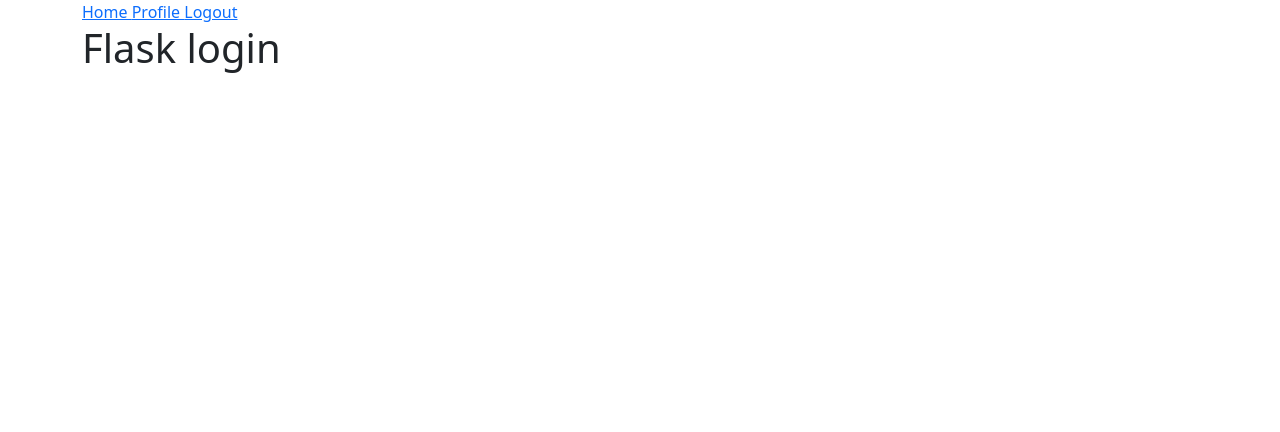
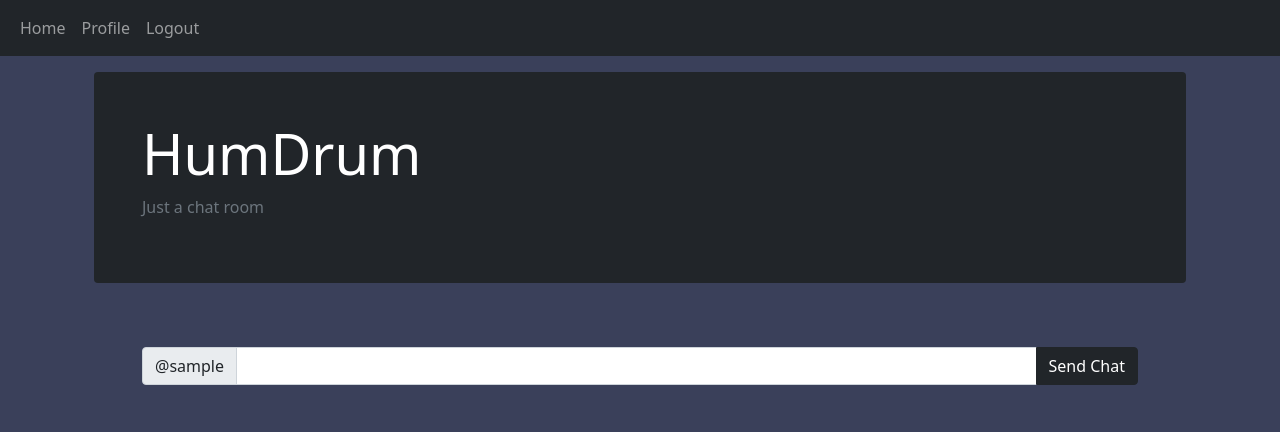
Before and after one commit to domtom1126/chat_client, a Flask app: page / in a window 1280 px wide. Shown: the top 432 px of the page. Run offline with Flask 2, Linux system fonts and the light colour scheme; the visitor is signed in with stand-in values (Sample User, id 1); data comes from the database, SQL or seed files in the repository; parts of the project's set-up code (start-up, migrations or seed data) failed here and were passed over.

Commit message:
Styling changes

```diff
--- a/chat2/auth.py
+++ b/chat2/auth.py
@@ -21,7 +21,7 @@ def login_post():
         return redirect(url_for('auth.login'))
 
     login_user(user)
-    return redirect(url_for('main.profile'))
+    return redirect(url_for('main.index'))
 
 @auth.route('/signup')
 def signup():
@@ -48,4 +48,4 @@ def signup_post():
 @login_required
 def logout():
     logout_user()
-    return redirect(url_for('main.index'))
+    return redirect(url_for('auth.login'))
--- a/chat2/templates/base.html
+++ b/chat2/templates/base.html
@@ -5,37 +5,69 @@
     <meta charset="utf-8">
     <meta http-equiv="X-UA-Compatible" content="IE=edge">
     <meta name="viewport" content="width=device-width, initial-scale=1">
-    <title>Flask Auth Example</title>
+    <title>HumDrum</title>
     <link href="https://cdn.jsdelivr.net/npm/bootstrap@5.0.0-beta3/dist/css/bootstrap.min.css" rel="stylesheet"
         integrity="sha384-eOJMYsd53ii+scO/bJGFsiCZc+5NDVN2yr8+0RDqr0Ql0h+rP48ckxlpbzKgwra6" crossorigin="anonymous">
+    <script src="https://cdn.jsdelivr.net/npm/bootstrap@5.0.0-beta3/dist/js/bootstrap.bundle.min.js" integrity="sha384-JEW9xMcG8R+pH31jmWH6WWP0WintQrMb4s7ZOdauHnUtxwoG2vI5DkLtS3qm9Ekf" crossorigin="anonymous"></script>
 
 
 </head>
+<style>
+    h1 {
+        color: white
+    }
+    body {
+        background-color: #3A405A;
+    }
+</style>
 
 <body>
-    <div class="container">
-        <a href="{{ url_for('main.index') }}" class="navbar-link">
+    <nav class="navbar navbar-expand-lg navbar-dark bg-dark">
+        <div class="container-fluid">
+            <button class="navbar-toggler" type="button" data-bs-toggle="collapse"
+                data-bs-target="#navbarSupportedContent" aria-controls="navbarSupportedContent" aria-expanded="false"
+                aria-label="Toggle navigation">
+                <span class="navbar-toggler-icon"></span>
+            </button>
+            <div class="collapse navbar-collapse" id="navbarSupportedContent">
+                <ul class="navbar-nav me-auto mb-2 mb-lg-0">
+                    <li class="nav-item">
+                        <a href="{{ url_for('main.index') }}" class="nav-link">
                             Home
                         </a>
+                    </li>
+                    <li class="nav-item">
                         {% if current_user.is_authenticated %}
-        <a href="{{ url_for('main.profile') }}" class="navbar-item">
+                        <a href="{{ url_for('main.profile') }}" class="nav-link">
                             Profile
                         </a>
                         {% endif %}
+                    </li>
+                    <li class="nav-item">
                         {% if not current_user.is_authenticated %}
-        <a href="{{ url_for('auth.login') }}" class="navbar-item">
+                        <a href="{{ url_for('auth.login') }}" class="nav-link">
                             Login
                         </a>
-        <a href="{{ url_for('auth.signup') }}" class="navbar-item">
+                    </li>
+                    <li class="nav-item">
+                        <a href="{{ url_for('auth.signup') }}" class="nav-link">
                             Sign Up
                         </a>
                         {% endif %}
+                    </li>
+
+
+                    <li class="nav-item">
                         {% if current_user.is_authenticated %}
-        <a href="{{ url_for('auth.logout') }}" class="navbar-item">
+                        <a href="{{ url_for('auth.logout') }}" class="nav-link">
                             Logout
                         </a>
                         {% endif %}
+                    </li>
+                </ul>
             </div>
+        </div>
+    </nav>
 
     <div class="hero-body">
         <div class="container has-text-centered">
@@ -43,7 +75,7 @@
             {% endblock %}
         </div>
     </div>
-    </section>
+
 </body>
 
 </html>
--- a/chat2/templates/index.html
+++ b/chat2/templates/index.html
@@ -1,5 +1,32 @@
 {% extends "base.html" %}
 
 {% block content %}
-<h1>Flask login</h1>
+<div class="container">
+<div class="bg-dark text-secondary px-5 mt-3 text-left rounded">
+    <div class="py-5">
+        <h1 class="display-4 text-white">HumDrum</h1>
+        <div class="">
+            <p class="">Just a chat room</p>
+        </div>
+    </div>
+</div>
+
+<!-- TODO Feed will be here -->
+<!-- Use flask socketio for sending and receiving messages -->
+
+{% if current_user.is_authenticated %}
+<form method="POST" action="/send_message">
+    <div class="input-group mb-3 container-fluid mt-3 p-5">
+        <span class="input-group-text" id="inputGroup-sizing-default">@{{ current_user.username }}</span>
+        <input type="text" class="form-control" aria-label="Sizing example input"
+            aria-describedby="inputGroup-sizing-default">
+        <button class="btn btn-dark" type="button">Send Chat</button>
+    </div>
+</form>
+{% endif %}
+
+
+
+
 {% endblock %}
+</div>
--- a/chat2/templates/profile.html
+++ b/chat2/templates/profile.html
@@ -1,6 +1,8 @@
 {% extends "base.html" %}
 
 {% block content %}
-{{super()}}
-<h1>Welcome {{ name }}</h1>
+<div class="container text-center bg-dark rounded p-3 mt-3">
+    <h1 class="lead display-4">Welcome {{ name }}</h1>
+</div>
+
 {% endblock %}
```
Also changed, not shown: chat2/templates/login.html (+5 -6 lines), chat2/templates/signup.html (+5 -5 lines). Lines whose indentation alone changed are shown as unchanged.
